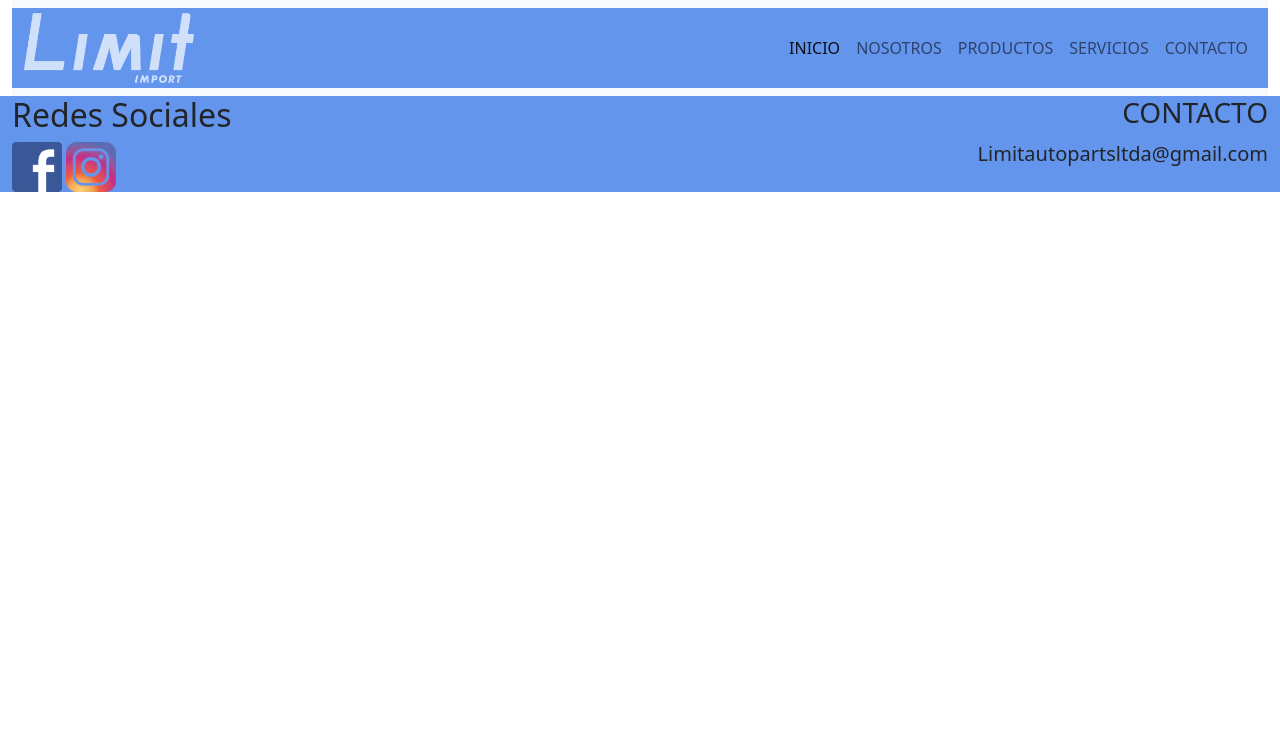
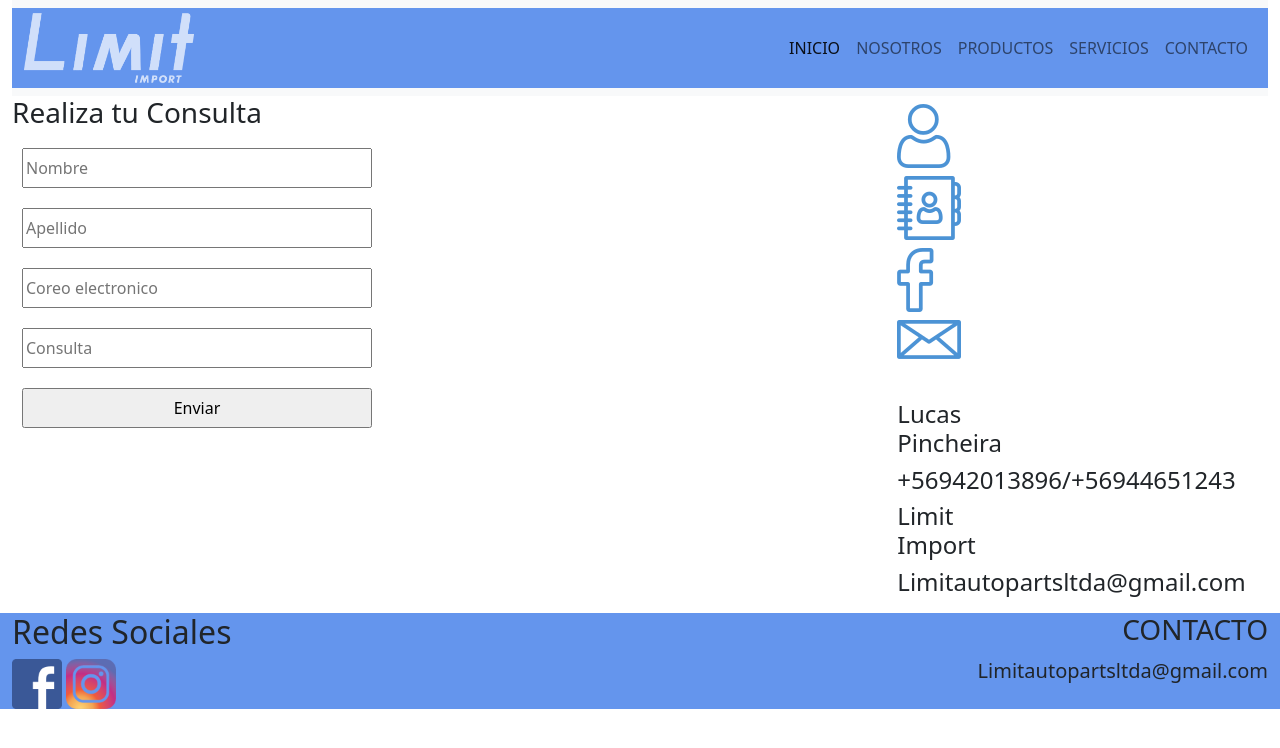
Before and after one commit to Joeshi02/proyecto-bootstrap.coder, a plain HTML site: page pages/contacto.html in a window 1280 px wide. Drawn offline with nearby package versions, Linux system fonts and the light colour scheme.

Commit message:
avance de pagina contacto y servicio

```diff
--- a/css/style.css
+++ b/css/style.css
@@ -9,3 +9,13 @@ height: 50px;}
     width: 190px;
     height: 180px;
 }
+.tamañoForm {
+    width: 350px;
+    height: 40px;
+    margin: 10px;
+  }
+  .tamañoLogo{
+    width: 90px;
+    height: 80px;
+  }
+  ul{list-style: none;}
--- a/pages/contacto.html
+++ b/pages/contacto.html
@@ -44,7 +44,32 @@
             </div>
         </header>
         <main class="row">
-
+          <div class="col-lg-8 col-12">
+            <h3>Realiza tu Consulta</h3>
+            <form action="">
+              <input class="tamañoForm" type="text" name="Nombre" id="Nombre" placeholder="Nombre"> <br>
+              <input class="tamañoForm" type="text" name="Apellido" id="Apellido" placeholder="Apellido"> <br>
+              <input class="tamañoForm" type="text" name="Correo" id="correo" placeholder="Coreo electronico"> <br>
+              <input class="tamañoForm" type="text" name="Consulta" id="Consulta" placeholder="Consulta"> <br>
+              <input class="tamañoForm" type="submit" value="Enviar">
+          </form>
+          </div>
+          <div class="col-lg-2 col-6 ">
+          <ul>
+            <li class="mt-2"><img src="../images_limit/001-usuario.png" alt="contactoLogo"></li>
+            <li class="mt-2"><img src="../images_limit/001-agenda.png" alt="telefono"></li>
+            <li class="mt-2"><img src="../images_limit/003-facebook.png" alt="facebook"></li>
+            <li class="mt-2"><img src="../images_limit/002-correo-electrnico.png" alt="logo mail"></li>
+          </ul>
+          <div class="col-lg-2 col-6">
+            <ul>
+              <li><h4>Lucas Pincheira</h4></li>
+              <li><h4>+56942013896/+56944651243</h4></li>
+              <li><h4>Limit Import</h4></li>
+              <li><h4>Limitautopartsltda@gmail.com</h4></li>
+            </ul>
+          </div>
+          </div>
         </main>
         <footer class="row">
           <div class="col-lg-6 col-6">
```
Also changed, not shown: pages/servicios.html (+14 -1 lines), images_limit/001-agenda.png (added), images_limit/001-usuario.png (added), images_limit/002-correo-electrnico.png (added), images_limit/003-facebook.png (added).
